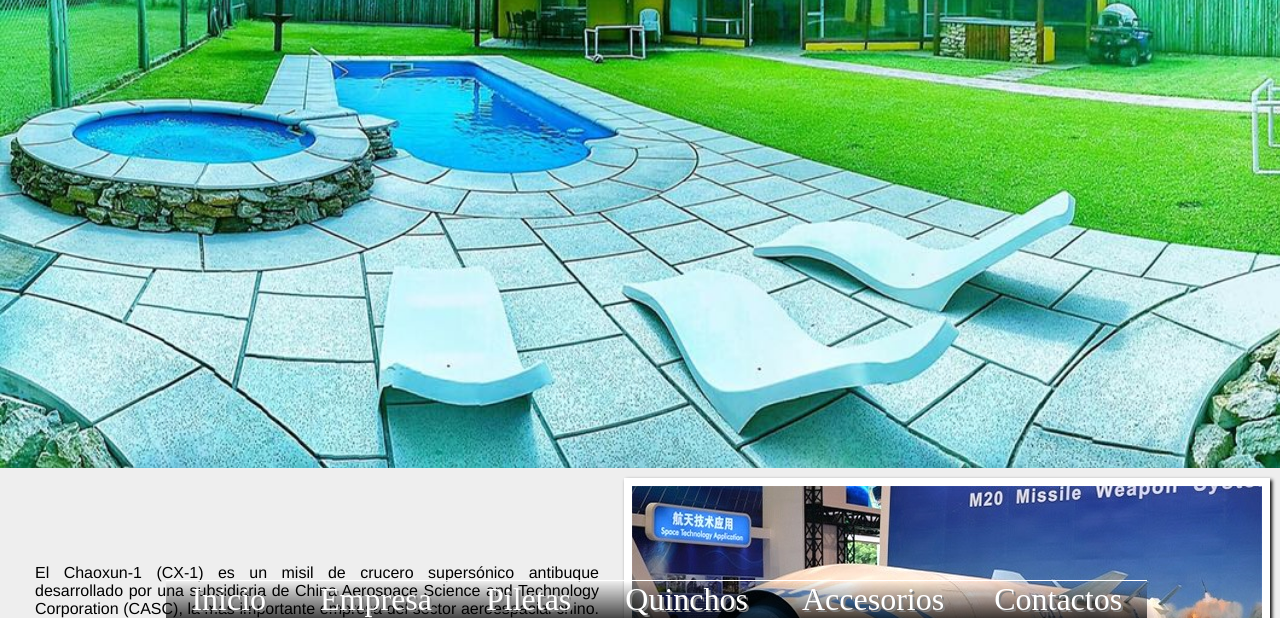
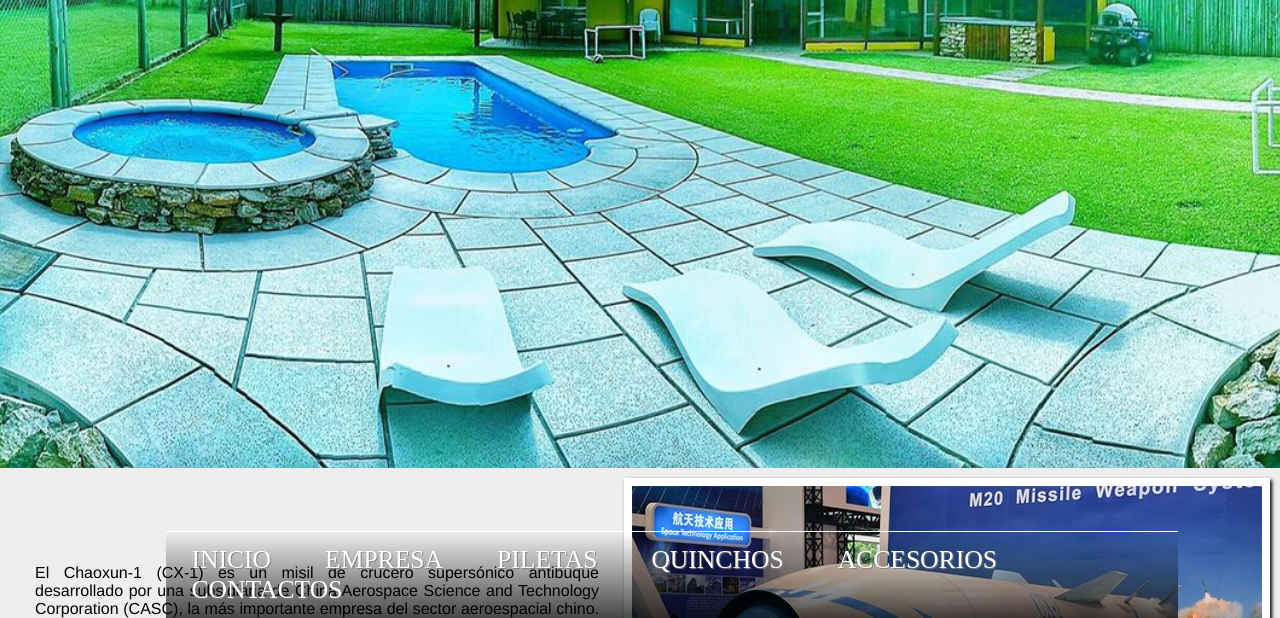
Before and after one commit to SosaToledo/piletasplastic, a website: page index.html in a window 1280 px wide. Shown: the part 182-800 px from the top of the page. Drawn offline with Linux system fonts and the light colour scheme.

Commit message:
barra
"acomodada"

```diff
--- a/css/piletasplastic.css
+++ b/css/piletasplastic.css
@@ -72,6 +72,8 @@ p{
  	 	background: -moz-linear-gradient(right,rgba(255,0,0,0),rgba(255,0,0,1));
   		background: linear-gradient(to bottom, rgba(0,0,0,0), rgba(0,0,0,0.7));
 		margin: 8%;
+		padding-top: 13px;
+		padding-bottom: 13px;
 		border-top-color: white;
 		border-top-style: solid;
 		border-top-width: 1px;
@@ -83,7 +85,7 @@ p{
 	}
 	#barra > ul > li{
 		display: inline;
-		font-size: 2em;
+		font-size: 1.6em;
 		margin: 0px 25px;
 	}
 	ul{
@@ -92,7 +94,7 @@ p{
 	a{
 		text-decoration: none;
 		color: white;
-		text-shadow: 2px 2px grey;
+		text-shadow: 1px 1px 1px grey;
 	}
 	a:hover{
 		color: white;
--- a/index.html
+++ b/index.html
@@ -16,12 +16,12 @@
 <body>
 	<nav id="barra" class="">
     <ul>
-      <li><a href="#portada">Inicio</a></li>
-      <li><a href="#empresa">Empresa</a></li>
-      <li><a href="#piletas">Piletas</a></li>
-      <li><a href="#quinchos">Quinchos</a></li>
-      <li><a href="#accesorios">Accesorios</a></li>
-      <li style="float:right"><a href="#contactos">Contactos</a></li>
+      <li><a href="#portada">INICIO</a></li>
+      <li><a href="#empresa">EMPRESA</a></li>
+      <li><a href="#piletas">PILETAS</a></li>
+      <li><a href="#quinchos">QUINCHOS</a></li>
+      <li><a href="#accesorios">ACCESORIOS</a></li>
+      <li><a href="#contactos">CONTACTOS</a></li>
     </ul>
   </nav>
 	<div class="portada">
```
